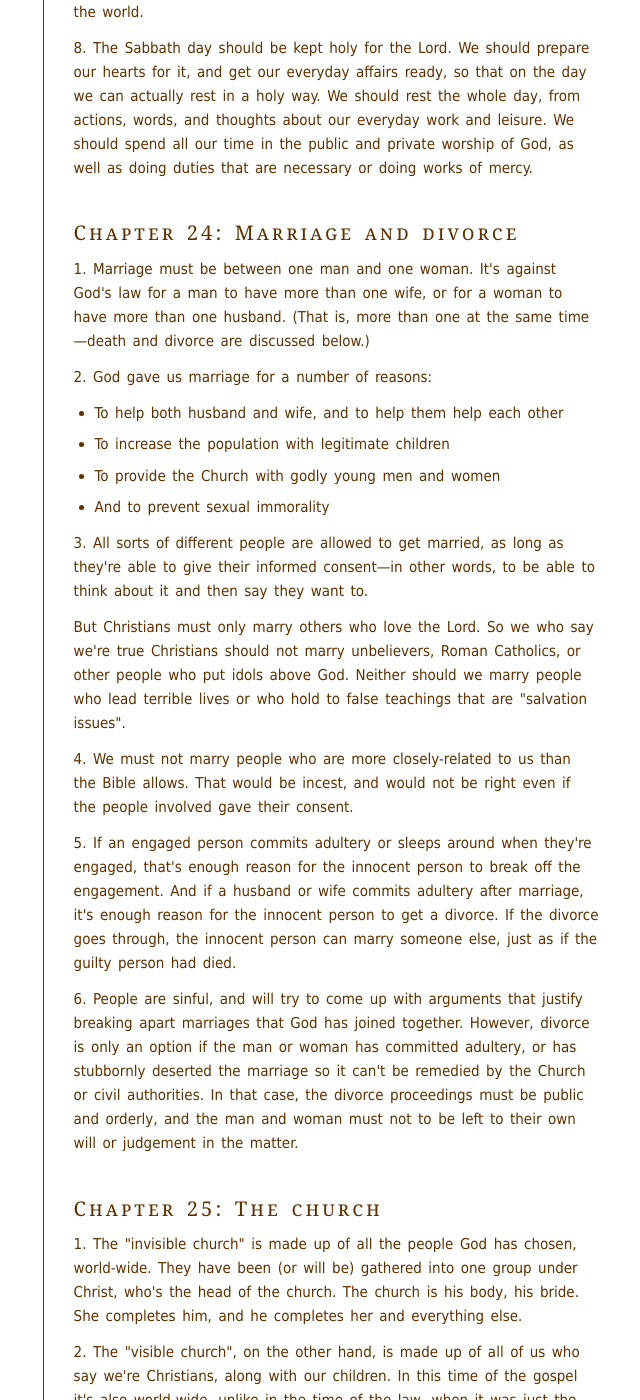
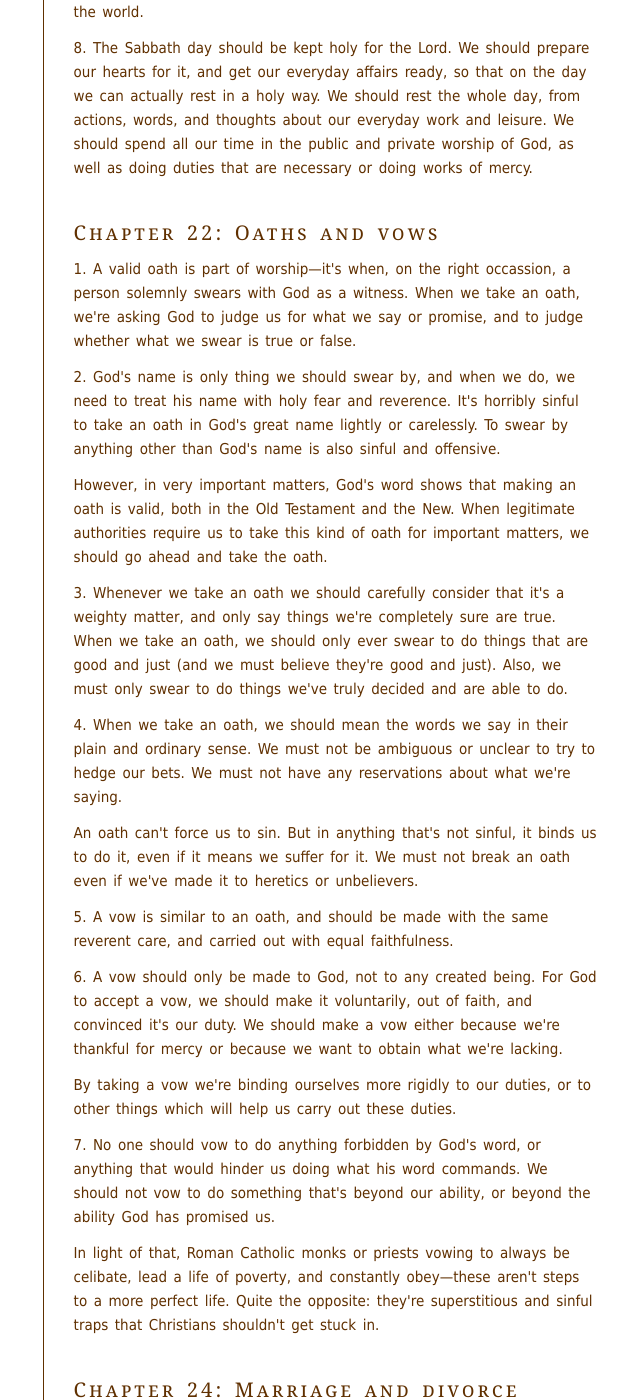
Before and after one commit to benhoyt/benhoyt.github.com, a Jekyll site: the page built from writings-plain-english-westminster.html, in a window 1280 px wide and 1400 px high, scrolled down 23503 px. Shown: the whole window, without its empty margins (391-1031 px from the left). Built offline with Jekyll 4.4.1, drawn with Linux system fonts in a browser that asks for light colours; some of the changed text lies outside the part shown.

Commit message:
Add chapter 22. Consistent capitalization of "God's word".

```diff
--- a/writings-plain-english-westminster.html
+++ b/writings-plain-english-westminster.html
@@ -68,7 +68,7 @@ permalink: /writings/plain-english-westminster/index.html
  <li><a href="#chapter19">Chapter 19: The law of God</a></li>
  <li><a href="#chapter20">Chapter 20: Christian freedom</a></li>
  <li><a href="#chapter21">Chapter 21: Worship and the Sabbath</a></li>
- <li><a href="#chapter22">Chapter 22: </a></li>
+ <li><a href="#chapter22">Chapter 22: Oaths and vows</a></li>
  <li><a href="#chapter23">Chapter 23: </a></li>
  <li><a href="#chapter24">Chapter 24: Marriage and divorce</a></li>
  <li><a href="#chapter25">Chapter 25: The church</a></li>
@@ -349,7 +349,7 @@ permalink: /writings/plain-english-westminster/index.html
 
 <h2 id="chapter14">Chapter 14: Saving faith</h2>
 
-<p>1. Faith is a gift God gives his chosen people so they can believe and be saved. It is a grace—a gift we don't deserve. The Holy Spirit works it in our hearts, usually by God's Word being preached. Our faith then grows and is strengthened by that same Word, as well as through prayer, baptism, and the Lord's Supper.</p>
+<p>1. Faith is a gift God gives his chosen people so they can believe and be saved. It is a grace—a gift we don't deserve. The Holy Spirit works it in our hearts, usually by God's word being preached. Our faith then grows and is strengthened by that same Word, as well as through prayer, baptism, and the Lord's Supper.</p>
 
 <p>2. It's by faith that we believe God's word is true, because in his Word God's authority speaks for itself. We respond differently according to what each passage contains—we obey the commands, tremble at the threatenings, and embrace God's promises for this life and for eternal life.</p>
 
@@ -489,7 +489,7 @@ permalink: /writings/plain-english-westminster/index.html
 
 <p>1. It's clear from nature that God exists, and that he's Lord and controls everything. We can see he's good and he does good to all, and therefore we should fear and love him. We should pray to him, praise him, trust him, and serve him—with all our heart, soul, and strength.</p>
 
-<p>But it's only in God's Word that he tells us what kind of worship is acceptable. We must not worship him as we see fit, or as our imaginations lead us. And we certainly shouldn't worship him as Satan suggests, in any of his visible forms. In fact, we must not worship God in any way that's not written down in Scripture.</p>
+<p>But it's only in God's word that he tells us what kind of worship is acceptable. We must not worship him as we see fit, or as our imaginations lead us. And we certainly shouldn't worship him as Satan suggests, in any of his visible forms. In fact, we must not worship God in any way that's not written down in Scripture.</p>
 
 <p>2. We must give our worship to God, and to him alone: Father, Son, and Holy Spirit. We're not to worship angels, saints, or any other created beings. And, ever since the Fall, we need a mediator, and the only mediator we're to call on is Christ.</p>
 
@@ -509,11 +509,36 @@ permalink: /writings/plain-english-westminster/index.html
 
 <p>Besides that, we can make religious vows, engage in fasting, and give thanks on special occasions and at appropriate times. All of these things should be done in a holy and reverant way.</p>
 
-<p>6. In the time of the gospel, prayer, or any other part of our worship, is not more acceptable if it's done at a certain place or if we face a certain direction. No, God should be worshipped everywhere, in spirit and in truth. For example, in family devotions every day, or in private personal worship. And in a more formal way when we worship with our congregations, which we should not neglect either carelessly or by choosing to stay home—God's Word and God's providence calls us to go.</p>
+<p>6. In the time of the gospel, prayer, or any other part of our worship, is not more acceptable if it's done at a certain place or if we face a certain direction. No, God should be worshipped everywhere, in spirit and in truth. For example, in family devotions every day, or in private personal worship. And in a more formal way when we worship with our congregations, which we should not neglect either carelessly or by choosing to stay home—God's word and God's providence calls us to go.</p>
 
 <p>7. It's clear from nature that we should set aside a good amount of time to worship God. But in his Word, he specifically commands everyone in all times to treat one day in seven as a Sabbath, a holy day set aside for him. From the beginning of the world till the resurrection of Christ this was the last day of the week. But after the resurrection it was changed to the first day of the week, a day that Scripture calls the "Lord's Day". This Christian Sabbath should be continued till the end of the world.</p>
 
 <p>8. The Sabbath day should be kept holy for the Lord. We should prepare our hearts for it, and get our everyday affairs ready, so that on the day we can actually rest in a holy way. We should rest the whole day, from actions, words, and thoughts about our everyday work and leisure. We should spend all our time in the public and private worship of God, as well as doing duties that are necessary or doing works of mercy.</p>
+
+
+<h2 id="chapter22">Chapter 22: Oaths and vows</h2>
+
+<p>1. A valid oath is part of worship—it's when, on the right occassion, a person solemnly swears with God as a witness. When we take an oath, we're asking God to judge us for what we say or promise, and to judge whether what we swear is true or false.</p>
+
+<p>2. God's name is only thing we should swear by, and when we do, we need to treat his name with holy fear and reverence. It's horribly sinful to take an oath in God's great name lightly or carelessly. To swear by anything other than God's name is also sinful and offensive.</p>
+
+<p>However, in very important matters, God's word shows that making an oath is valid, both in the Old Testament and the New. When legitimate authorities require us to take this kind of oath for important matters, we should go ahead and take the oath.</p>
+
+<p>3. Whenever we take an oath we should carefully consider that it's a weighty matter, and only say things we're completely sure are true. When we take an oath, we should only ever swear to do things that are good and just (and we must believe they're good and just). Also, we must only swear to do things we've truly decided and are able to do.</p>
+
+<p>4. When we take an oath, we should mean the words we say in their plain and ordinary sense. We must not be ambiguous or unclear to try to hedge our bets. We must not have any reservations about what we're saying.</p>
+
+<p>An oath can't force us to sin. But in anything that's not sinful, it binds us to do it, even if it means we suffer for it. We must not break an oath even if we've made it to heretics or unbelievers.</p>
+
+<p>5. A vow is similar to an oath, and should be made with the same reverent care, and carried out with equal faithfulness.</p>
+
+<p>6. A vow should only be made to God, not to any created being. For God to accept a vow, we should make it voluntarily, out of faith, and convinced it's our duty. We should make a vow either because we're thankful for mercy or because we want to obtain what we're lacking.</p>
+
+<p>By taking a vow we're binding ourselves more rigidly to our duties, or to other things which will help us carry out these duties.</p>
+
+<p>7. No one should vow to do anything forbidden by God's word, or anything that would hinder us doing what his word commands. We should not vow to do something that's beyond our ability, or beyond the ability God has promised us.</p>
+
+<p>In light of that, Roman Catholic monks or priests vowing to always be celibate, lead a life of poverty, and constantly obey—these aren't steps to a more perfect life. Quite the opposite: they're superstitious and sinful traps that Christians shouldn't get stuck in.</p>
 
 
 <h2 id="chapter24">Chapter 24: Marriage and divorce</h2>
```
